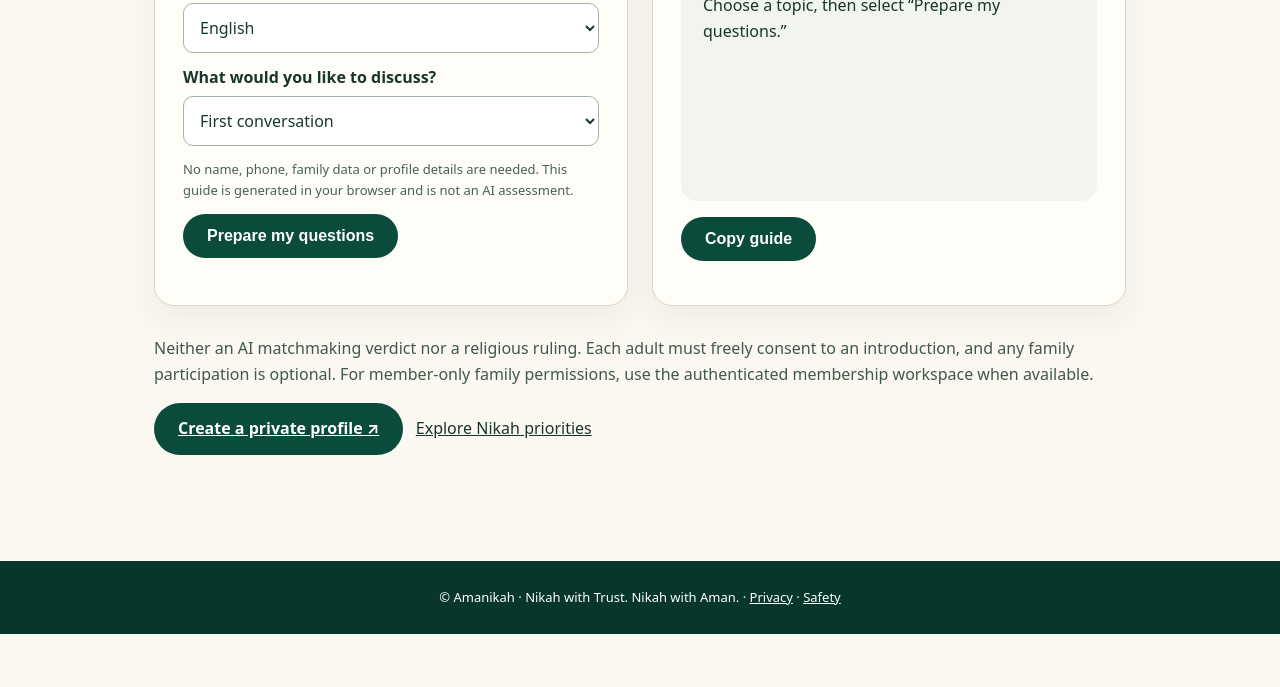
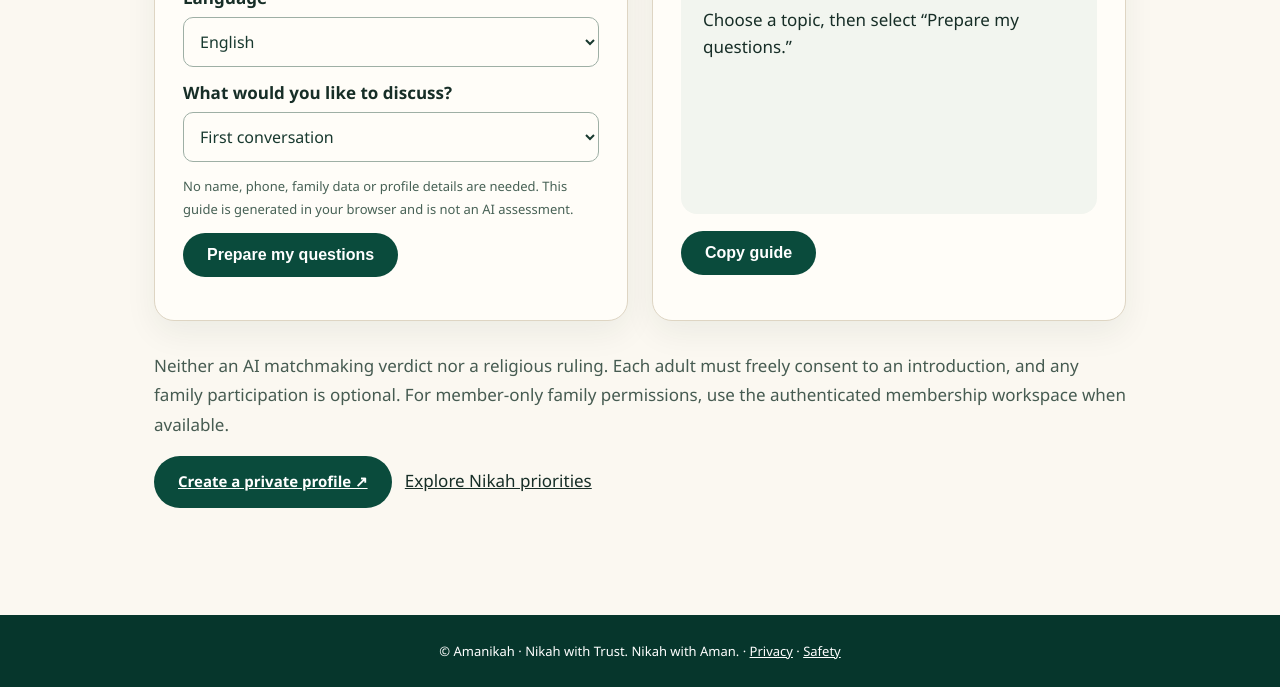
Before and after one commit to jaiv007x-cell/amanikah, a plain HTML site: page site/family-guide/index.html in a window 1280 px wide. Shown: the part 559-1246 px from the top of the page. Before the commit the page ends 1193 px from the top, so only its background shows below. Drawn offline with Linux system fonts and the light colour scheme.

Commit message:
style: unify privacy, service, terms and family guide typography

```diff
--- a/site/family-guide/index.html
+++ b/site/family-guide/index.html
@@ -24,7 +24,8 @@ button:hover{background:#11624f}.muted{color:#40584d}.small{font-size:13px;color
 footer{background:#06362c;color:#fff;padding:26px;text-align:center;font-size:13px}
 [dir="rtl"]{text-align:right}
 @media(max-width:720px){.grid{grid-template-columns:1fr}main{padding:35px 18px 70px}.panel{padding:22px}h1{font-size:2.8rem}}
-</style></head><body>
+</style><link rel="stylesheet" href="/css/clarity-2026.css?v=1">
+</head><body>
 <header><a href="/" aria-label="Amanikah homepage">✦ Amanikah</a></header>
 <main><span class="eyebrow">Amanikah · Free family resource</span>
 <h1>Good conversations begin with good questions.</h1>
```
